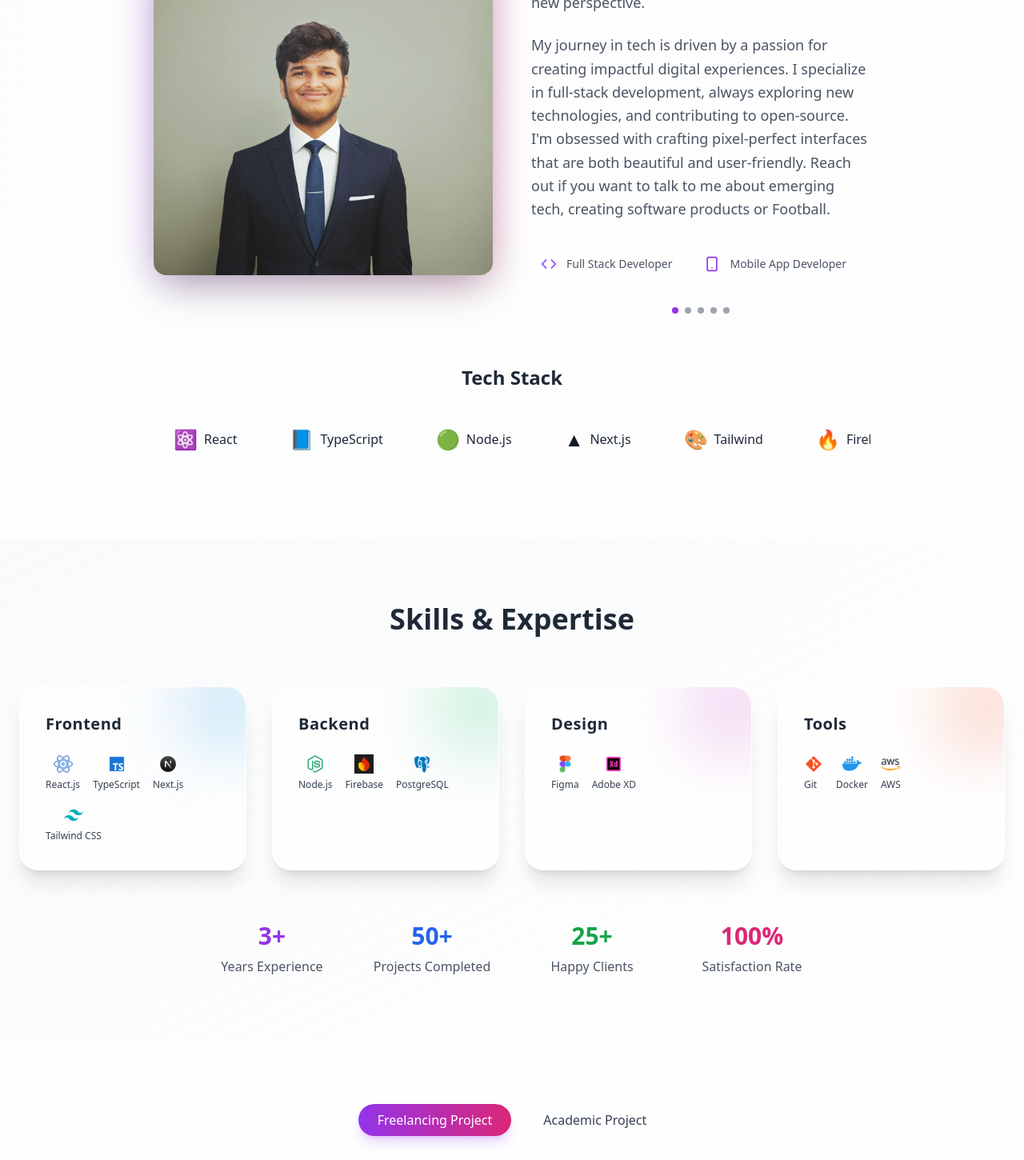
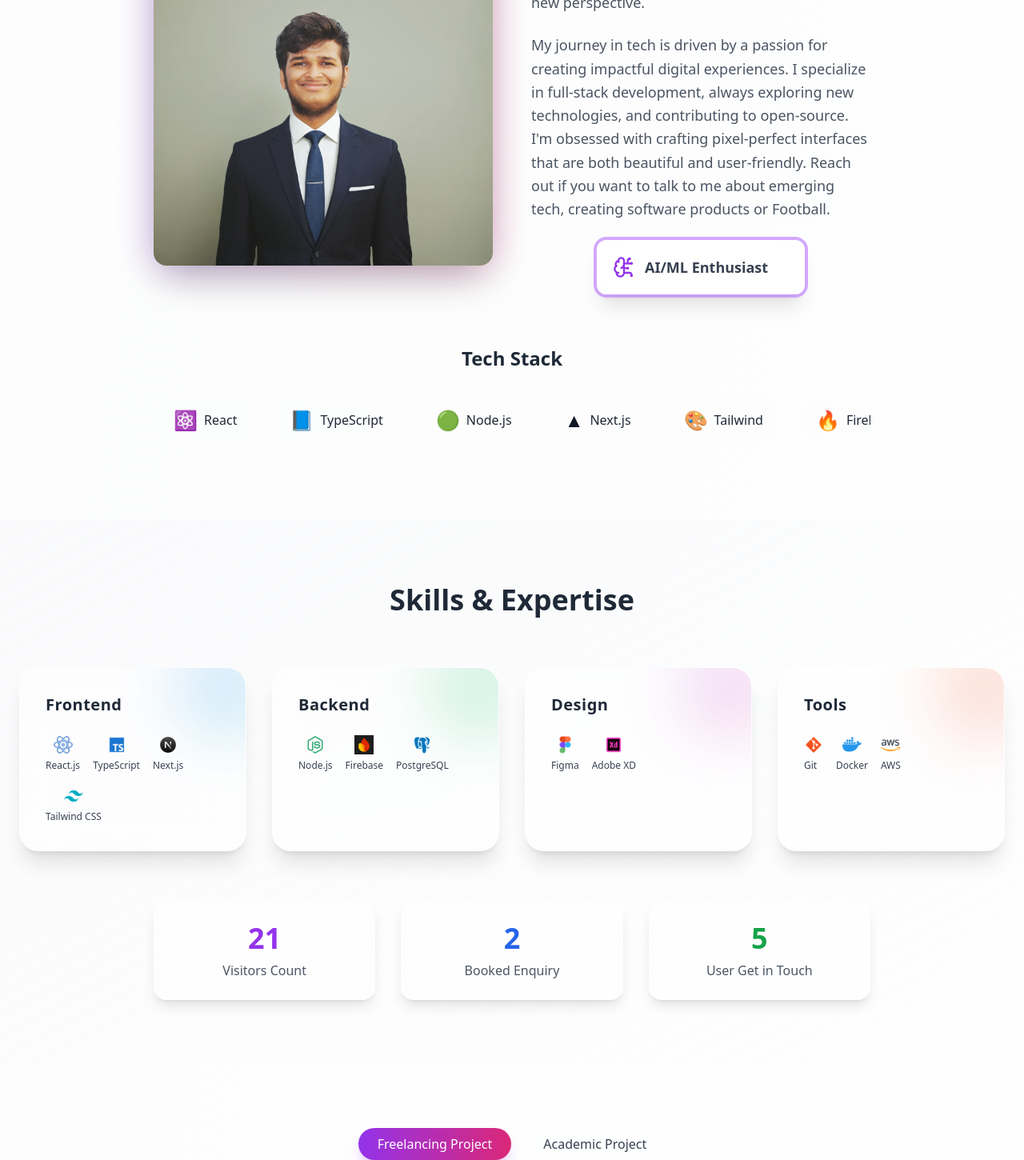
Before and after one commit to sameer6699/Sameer_portfolio, a React (Vite) app: page / in a window 1280 px wide. Shown: the part 1112-2562 px from the top of the page at 80% size. Built offline with nearby package versions, Linux system fonts and the light colour scheme.

Commit message:
Added UI and Animation in Portfolio

```diff
--- a/package.json
+++ b/package.json
@@ -11,7 +11,7 @@
   },
   "dependencies": {
     "date-fns": "^3.6.0",
-    "framer-motion": "^11.0.0",
+    "framer-motion": "^11.18.2",
     "lucide-react": "^0.344.0",
     "react": "^18.3.1",
     "react-confetti": "^6.4.0",
@@ -19,6 +19,7 @@
     "react-dom": "^18.3.1",
     "react-hook-form": "^7.48.0",
     "react-particles": "^2.12.2",
+    "react-responsive-carousel": "^3.2.23",
     "tsparticles": "^3.8.1"
   },
   "devDependencies": {
--- a/src/components/About.tsx
+++ b/src/components/About.tsx
@@ -9,6 +9,10 @@ export const About: React.FC = () => {
   const scrollContainerRef = React.useRef<HTMLDivElement>(null);
   const [activeIndex, setActiveIndex] = React.useState(0);
   const isThrottled = React.useRef(false);
+  const autoScrollTimeout = React.useRef<number | null>(null);
+  const pauseTimeout = React.useRef<number | null>(null);
+  const AUTO_SCROLL_INTERVAL = 2500; // ms
+  const PAUSE_AFTER_INTERACTION = 5000; // ms
 
   const techStack = [
     { name: 'React', icon: '⚛️' },
@@ -54,18 +58,53 @@ export const About: React.FC = () => {
     }, 100);
   };
 
+  // --- Auto-scroll logic ---
+  React.useEffect(() => {
+    if (!isInView) return;
+    // Clear any previous timeouts
+    if (autoScrollTimeout.current) clearTimeout(autoScrollTimeout.current);
+    if (pauseTimeout.current) clearTimeout(pauseTimeout.current);
+
+    const startAutoScroll = () => {
+      autoScrollTimeout.current = setTimeout(() => {
+        setActiveIndex((prev) => (prev + 1) % facts.length);
+      }, AUTO_SCROLL_INTERVAL);
+    };
+    startAutoScroll();
+    return () => {
+      if (autoScrollTimeout.current) clearTimeout(autoScrollTimeout.current);
+      if (pauseTimeout.current) clearTimeout(pauseTimeout.current);
+    };
+  }, [activeIndex, isInView]);
+
+  // Pause auto-scroll on user interaction
+  const pauseAutoScroll = () => {
+    if (autoScrollTimeout.current) clearTimeout(autoScrollTimeout.current);
+    if (pauseTimeout.current) clearTimeout(pauseTimeout.current);
+    pauseTimeout.current = setTimeout(() => {
+      setActiveIndex((prev) => prev); // trigger effect to resume auto-scroll
+    }, PAUSE_AFTER_INTERACTION);
+  };
+
   const scrollToIndex = (index: number) => {
-    setActiveIndex(index);
+    // Clamp index to valid range
+    const clampedIndex = Math.max(0, Math.min(index, facts.length - 1));
     if (scrollContainerRef.current) {
-      const item = scrollContainerRef.current.children[index] as HTMLElement;
+      const item = scrollContainerRef.current.children[clampedIndex] as HTMLElement;
       if (item) {
         item.scrollIntoView({
           behavior: 'smooth',
           block: 'nearest',
           inline: 'center',
         });
+        setTimeout(() => setActiveIndex(clampedIndex), 350);
+      } else {
+        setActiveIndex(clampedIndex);
       }
+    } else {
+      setActiveIndex(clampedIndex);
     }
+    pauseAutoScroll();
   };
 
   return (
@@ -113,39 +152,21 @@ export const About: React.FC = () => {
                 My journey in tech is driven by a passion for creating impactful digital experiences. I specialize in full-stack development, always exploring new technologies, and contributing to open-source. I'm obsessed with crafting pixel-perfect interfaces that are both beautiful and user-friendly. Reach out if you want to talk to me about emerging tech, creating software products or Football.
               </p>
 
-              <div>
-                <div
-                  ref={scrollContainerRef}
-                  onScroll={handleScroll}
-                  className="flex overflow-x-auto gap-4 mt-8 pb-4 hide-scrollbar"
-                >
-                  {facts.map((fact, index) => (
-                    <motion.div
-                      key={index}
-                      initial={{ opacity: 0, y: 20 }}
-                      animate={isInView ? { opacity: 1, y: 0 } : {}}
-                      transition={{ duration: 0.5, delay: 0.6 + index * 0.1 }}
-                      whileHover={{ scale: 1.05, y: -5 }}
-                      className="flex-shrink-0 flex items-center gap-3 p-3 rounded-lg bg-white/50 dark:bg-gray-800/50 backdrop-blur-sm cursor-pointer hover:bg-white/70 dark:hover:bg-gray-800/70"
-                    >
-                      <fact.icon className="w-5 h-5 text-purple-600" />
-                      <span className="text-sm text-gray-600 dark:text-gray-300 whitespace-nowrap">{fact.text}</span>
-                    </motion.div>
-                  ))}
-                </div>
-
-                {/* Dots */}
-                <div className="flex justify-center gap-2 mt-4">
-                  {facts.map((_, index) => (
-                    <button
-                      key={index}
-                      onClick={() => scrollToIndex(index)}
-                      className={`w-2 h-2 rounded-full transition-colors ${
-                        activeIndex === index ? 'bg-purple-600' : 'bg-gray-400 dark:bg-gray-600'
-                      }`}
-                      aria-label={`Go to item ${index + 1}`}
-                    />
-                  ))}
+              <div className="flex items-center gap-2 mt-8">
+                {/* Single Fact Carousel Animation */}
+                <div className="flex justify-center w-full">
+                  <motion.div
+                    key={activeIndex}
+                    initial={{ opacity: 0, y: 30, scale: 0.9 }}
+                    animate={{ opacity: 1, y: 0, scale: 1 }}
+                    exit={{ opacity: 0, y: -30, scale: 0.9 }}
+                    transition={{ duration: 0.5 }}
+                    className="flex items-center gap-3 p-5 rounded-xl bg-white/70 dark:bg-gray-800/70 backdrop-blur-md shadow-xl ring-4 ring-purple-400/70"
+                    style={{ minWidth: 260, maxWidth: 320 }}
+                  >
+                    {React.createElement(facts[activeIndex].icon, { className: 'w-7 h-7 text-purple-600' })}
+                    <span className="text-lg font-bold text-gray-700 dark:text-gray-200 whitespace-nowrap">{facts[activeIndex].text}</span>
+                  </motion.div>
                 </div>
               </div>
             </motion.div>
--- /dev/null
+++ b/src/components/Counter.tsx
@@ -0,0 +1,37 @@
+import * as React from 'react';
+import { useEffect, useRef } from 'react';
+import { useInView, useMotionValue, useSpring } from 'framer-motion';
+
+interface CounterProps {
+  value: number;
+  className?: string;
+}
+
+export const Counter: React.FC<CounterProps> = ({ value, className }) => {
+  const ref = useRef<HTMLSpanElement>(null);
+  const motionValue = useMotionValue(0);
+  const springValue = useSpring(motionValue, {
+    damping: 100,
+    stiffness: 100,
+  });
+  const isInView = useInView(ref, { once: true, margin: "-100px" });
+
+  useEffect(() => {
+    if (isInView) {
+      motionValue.set(value);
+    }
+  }, [motionValue, isInView, value]);
+
+  useEffect(() => {
+    const unsubscribe = springValue.on("change", (latest) => {
+      if (ref.current) {
+        ref.current.textContent = Intl.NumberFormat("en-US").format(
+          Math.round(latest)
+        );
+      }
+    });
+    return unsubscribe;
+  }, [springValue]);
+
+  return <span ref={ref} className={className} />;
+};
--- a/src/components/Footer.tsx
+++ b/src/components/Footer.tsx
@@ -1,6 +1,7 @@
 import * as React from 'react';
 import { motion } from 'framer-motion';
 import { Heart, ArrowUp } from 'lucide-react';
+import { Counter } from './Counter';
 
 export const Footer: React.FC = () => {
   const scrollToTop = () => {
--- a/src/components/Hero.tsx
+++ b/src/components/Hero.tsx
@@ -1,5 +1,5 @@
 import { motion } from 'framer-motion';
-import { ChevronDown, Download, Calendar } from 'lucide-react';
+import { ChevronDown, Calendar } from 'lucide-react';
 import { AnimatedText } from './AnimatedText';
 import profileImage from './assets/image (2).png';
 
@@ -21,9 +21,6 @@ export const Hero: React.FC<HeroProps> = ({ onBookAppointment }) => {
   ];
   const techSymbols = ['<>', '{}', '/>', '=>', '()', '[]', 'const', 'let', 'var', 'React', 'Node', 'SQL', 'py', 'git', 'λ', 'ƒ', 'Σ', '∫', '∞', 'Φ'];
 
-  const scrollToPortfolio = () => {
-    document.getElementById('portfolio')?.scrollIntoView({ behavior: 'smooth' });
-  };
 
   return (
     <section className="min-h-screen relative flex items-center justify-center overflow-hidden bg-white dark:bg-gray-950">
--- a/src/components/Skills.tsx
+++ b/src/components/Skills.tsx
@@ -14,7 +14,7 @@ import adobeXDLogo from './assets/AdobeXD-logo.png';
 import dockerLogo from './assets/docker-logo.png';
 import awsLogo from './assets/AWS-logo.png';
 import gitLogo from './assets/git-logo.png';
-import { useState, useEffect, useRef } from 'react';
+import { useState, useEffect} from 'react';
 import { useMotionValue } from 'framer-motion';
 
 const skillIcons: Record<string, string> = {
@@ -35,6 +35,29 @@ const skillIcons: Record<string, string> = {
 export const Skills: React.FC = () => {
   const { ref, isInView } = useScrollAnimation();
   const [hoveredSkill, setHoveredSkill] = useState<string | null>(null);
+  const [visitorCount, setVisitorCount] = useState<number>(0);
+
+  useEffect(() => {
+    const countKey = 'portfolioVisitorCount';
+    let count = localStorage.getItem(countKey);
+
+    // Initialize count to 20 if it's not set
+    if (count === null) {
+      count = '20';
+    }
+
+    let numericCount = Number(count);
+    const visitedKey = 'hasVisitedPortfolio';
+
+    // If the user hasn't visited before, increment the count
+    if (!localStorage.getItem(visitedKey)) {
+      numericCount += 1;
+      localStorage.setItem(visitedKey, 'true');
+    }
+
+    localStorage.setItem(countKey, numericCount.toString());
+    setVisitorCount(numericCount);
+  }, []);
 
   const skills: Skill[] = [
     { name: 'React.js', level: 95, category: 'frontend' },
@@ -169,22 +192,18 @@ export const Skills: React.FC = () => {
             transition={{ duration: 0.8, delay: 1 }}
             className="mt-16 text-center"
           >
-            <div className="grid grid-cols-2 md:grid-cols-4 gap-8 max-w-3xl mx-auto">
-              <div className="text-center">
-                <div className="text-3xl font-bold text-purple-600 mb-2">3+</div>
-                <div className="text-gray-600 dark:text-gray-400">Years Experience</div>
+            <div className="grid grid-cols-1 md:grid-cols-3 gap-8 max-w-4xl mx-auto">
+              <div className="bg-white/60 dark:bg-gray-900/60 backdrop-blur-xl rounded-2xl p-6 text-center shadow-lg border border-white/30 dark:border-gray-700/30 transition-all duration-300 hover:scale-105 hover:shadow-2xl cursor-pointer">
+                <div className="text-4xl font-bold text-purple-600 mb-2">{visitorCount}</div>
+                <div className="text-gray-600 dark:text-gray-400">Visitors Count</div>
               </div>
-              <div className="text-center">
-                <div className="text-3xl font-bold text-blue-600 mb-2">50+</div>
-                <div className="text-gray-600 dark:text-gray-400">Projects Completed</div>
+              <div className="bg-white/60 dark:bg-gray-900/60 backdrop-blur-xl rounded-2xl p-6 text-center shadow-lg border border-white/30 dark:border-gray-700/30 transition-all duration-300 hover:scale-105 hover:shadow-2xl cursor-pointer">
+                <div className="text-4xl font-bold text-blue-600 mb-2">2</div>
+                <div className="text-gray-600 dark:text-gray-400">Booked Enquiry</div>
               </div>
-              <div className="text-center">
-                <div className="text-3xl font-bold text-green-600 mb-2">25+</div>
-                <div className="text-gray-600 dark:text-gray-400">Happy Clients</div>
-              </div>
-              <div className="text-center">
-                <div className="text-3xl font-bold text-pink-600 mb-2">100%</div>
-                <div className="text-gray-600 dark:text-gray-400">Satisfaction Rate</div>
+              <div className="bg-white/60 dark:bg-gray-900/60 backdrop-blur-xl rounded-2xl p-6 text-center shadow-lg border border-white/30 dark:border-gray-700/30 transition-all duration-300 hover:scale-105 hover:shadow-2xl cursor-pointer">
+                <div className="text-4xl font-bold text-green-600 mb-2">5</div>
+                <div className="text-gray-600 dark:text-gray-400">User Get in Touch</div>
               </div>
             </div>
           </motion.div>
```
Also changed, not shown: 1 other file (tests, documents, lock files or other folders).
